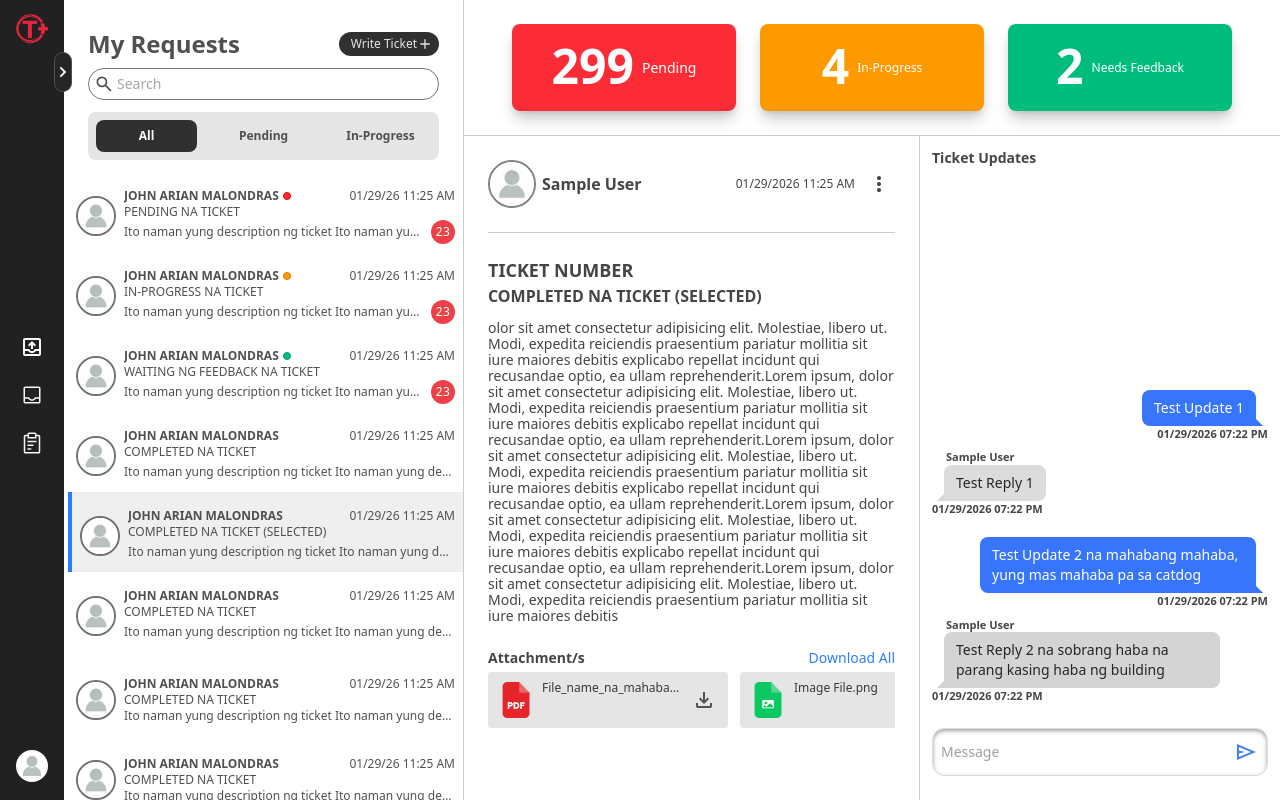
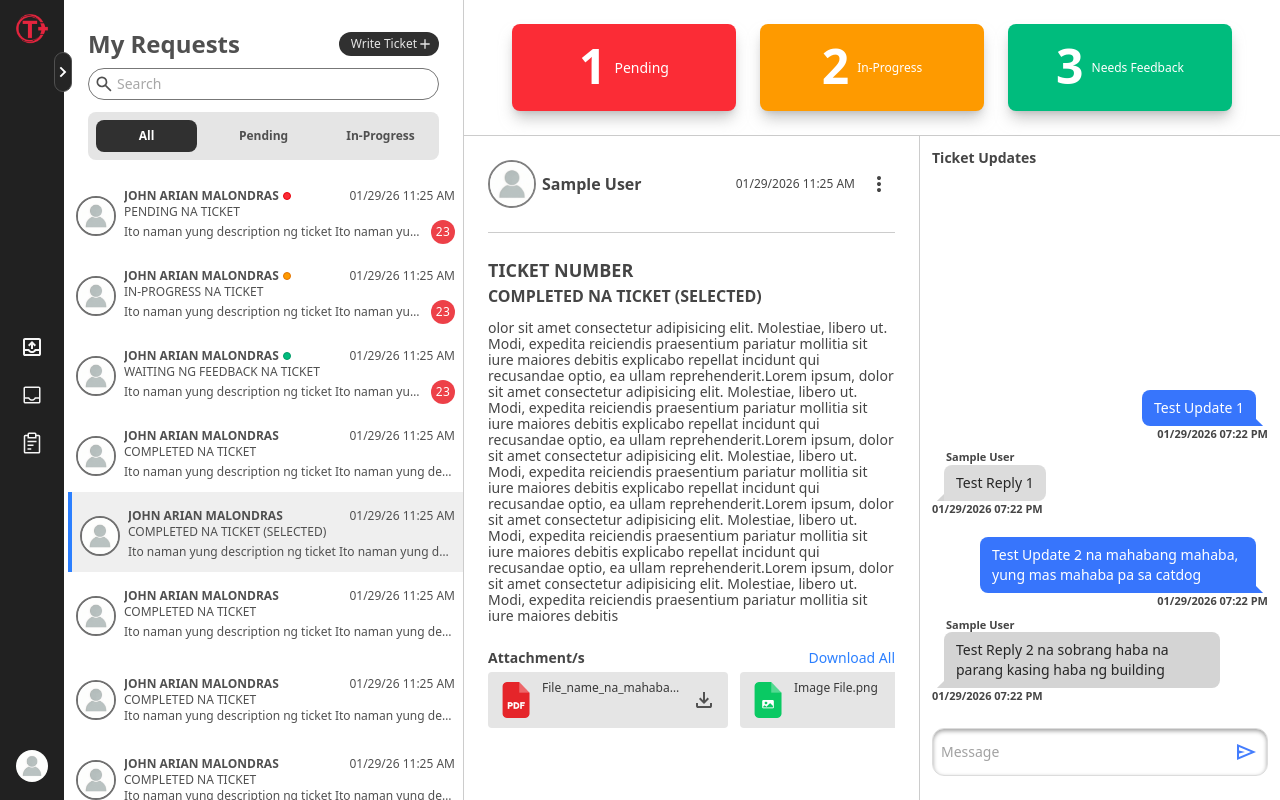
Before and after one commit to nairAnhoJ/ticketing-plus, a React (Vite) app: page / in a window 1280 px wide. Built offline with nearby package versions, Linux system fonts and the light colour scheme; no server answers; sample sign-in values are in the browser's storage.

Commit message:
homeSlice created, ticketCount linked

```diff
--- a/src/app/store.ts
+++ b/src/app/store.ts
@@ -1,10 +1,12 @@
 import { configureStore } from "@reduxjs/toolkit";
 
 import authReducer from '../features/auth/authSlice'
+import homeReducer from '../features/home/homeSlice'
 
 export const store = configureStore({
     reducer: {
-        auth: authReducer
+        auth: authReducer,
+        home: homeReducer
     }
 })
 
--- a/src/features/home/HomeIndex.tsx
+++ b/src/features/home/HomeIndex.tsx
@@ -4,14 +4,17 @@ import { useEffect, useState } from "react";
 
 const HomeIndex = () => {
     const { user } = useAppSelector((state) => state.auth);
+    const { ticketCount } = useAppSelector((state) => state.home)
     const [showProfileMenu, setShowProfileMenu] = useState(false);
     const [showTicketMenu, setShowTicketMenu] = useState(false);
     const [currentTab, setCurrentTab] = useState<string>('all');
     const me = JSON.parse(user);
 
+
     const handleTicketSelect = (id: number) => {
         console.log(me)
         console.log(id)
+        console.log(ticketCount)
     }
 
     const handleLogout = () => {
@@ -419,15 +422,15 @@ const HomeIndex = () => {
                     {/* HEADER / COUNTER */}
                     <div className="w-full h-34 flex items-center justify-center p-6 gap-x-6 text-white border-b border-[#ccc]">
                         <div className="bg-red-500 shadow-lg shadow-neutral-400/60 h-full w-56 rounded-lg flex items-center justify-center gap-x-2">
-                            <h1 className="text-5xl font-bold pb-1">299</h1>
+                            <h1 className="text-5xl font-bold pb-1">{ticketCount.pending}</h1>
                             <p className="text-sm">Pending</p>
                         </div>
                         <div className="bg-amber-500 shadow-lg shadow-neutral-400/60 h-full w-56 rounded-lg flex items-center justify-center gap-x-2">
-                            <h1 className="text-5xl font-bold pb-1">4</h1>
+                            <h1 className="text-5xl font-bold pb-1">{ticketCount.in_progress}</h1>
                             <p className="text-xs">In-Progress</p>
                         </div>
                         <div className="bg-emerald-500 shadow-lg shadow-neutral-400/60 h-full w-56 rounded-lg flex items-center justify-center gap-x-2">
-                            <h1 className="text-5xl font-bold pb-1">2</h1>
+                            <h1 className="text-5xl font-bold pb-1">{ticketCount.needs_feedback}</h1>
                             <p className="text-xs">Needs Feedback</p>
                         </div>
                     </div>
--- /dev/null
+++ b/src/features/home/homeSlice.ts
@@ -0,0 +1,33 @@
+import { createAsyncThunk, createSlice } from "@reduxjs/toolkit";
+import config from "../../config/config";
+
+const storedToken = localStorage.getItem("token");
+const storedUser = localStorage.getItem("user");
+
+export interface TicketCount {
+    pending: number;
+    in_progress: number;
+    needs_feedback: number;
+}
+
+interface InitialState {
+    ticketCount: TicketCount;
+}
+
+const initialState: InitialState = {
+    ticketCount: {
+        pending: 1,
+        in_progress: 2,
+        needs_feedback: 3
+    }
+}
+
+const homeSlice = createSlice({
+    name: 'home',
+    initialState,
+    reducers: {
+
+    }
+})
+
+export default homeSlice.reducer;
```
